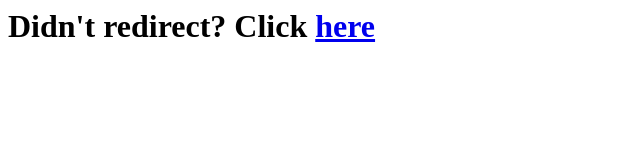
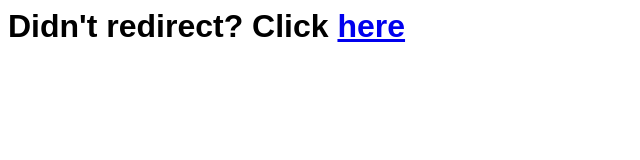
Before and after one commit to SchooiCodes/portables, a plain HTML site: page index.html in a window 1280 px wide. Shown: the whole page, without its empty margins (0-640 px from the left). Drawn offline with Linux system fonts and the light colour scheme.

Commit message:
Update index.html

```diff
--- a/index.html
+++ b/index.html
@@ -1,2 +1,2 @@
 <html><head><meta http-equiv="refresh" content="delay_time=0; URL=https://www.mediafire.com/file/unu78fofsbukkja/Portable_Programs.zip/file"/></head></html>
-<h1>Didn't redirect? Click <a href="https://www.mediafire.com/file/unu78fofsbukkja/Portable_Programs.zip/file">here</a></h1>
+<h1><span style="font-family:arial"> Didn't redirect? Click <a href="https://www.mediafire.com/file/unu78fofsbukkja/Portable_Programs.zip/file">here</span</a></h1>
```
